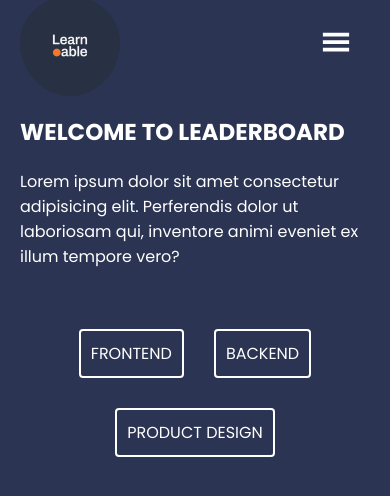
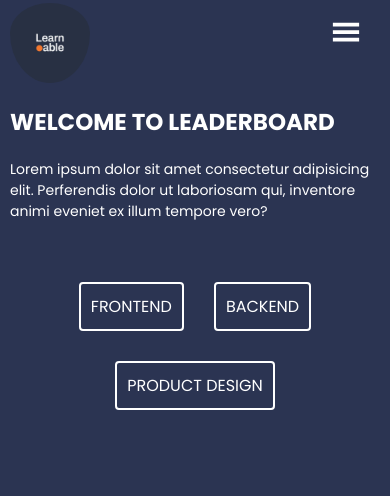
Before and after one commit to Nky237/LeaderBoard, a React (Vite) app: page /leader in a window 390 px wide. Shown: the top 496 px of the page. Built offline with nearby package versions, Linux system fonts and the light colour scheme.

Commit message:
new commit

```diff
--- a/src/index.css
+++ b/src/index.css
@@ -171,6 +171,8 @@ width: 100px;
 @media only screen and (max-width: 767px){
   body{
     overflow-x: hidden !important;
+    padding: 10px ;
+
   }
   .ham{
     display: block;
@@ -192,8 +194,8 @@ width: 100px;
     display: flex;
     flex-direction: column;
     position: absolute;
-    height: 100vh;
-    top: 44px;
+    height: calc(100vh - 114px);
+    top: 70px;
     left: -10px;
     background-color: var(--secondary);
     margin-top: 35px;
@@ -204,7 +206,7 @@ width: 100px;
 
   }
   .expanded ul a{
-    font-size: 20px;
+    font-size: 18px;
     text-decoration: none;
     padding: 20px 0;
   }
@@ -213,9 +215,9 @@ width: 100px;
     display: none;
   }
   .logo img{
-    height: 100px;
-    width: 100px;
-    padding-top: 7px;
+    height: 80px;
+    width: 80px;
+    padding-top: 20px;
 
   }
 
@@ -227,7 +229,14 @@ width: 100px;
     flex-wrap: wrap;
     width: 100% !important;
   }
+  .scoreLayout{
+    width: 100%;
+
+  }
   .scoreLayout h1{
     font-size: 23px;
   }
+  .scoreLayout p{
+    font-size: 14px;
+  }
 }
--- a/src/layouts/Rootlayout.jsx
+++ b/src/layouts/Rootlayout.jsx
@@ -2,6 +2,7 @@ import React, { useState } from 'react'
 import { NavLink, Outlet } from 'react-router-dom'
 import logo from '../assets/logo.jpg'
 import { GiHamburgerMenu } from 'react-icons/gi';
+import { FaTimes } from 'react-icons/fa';
 
 const Rootlayout = () => {
   const [isOpen, setisOpen] = useState(false)
@@ -25,7 +26,8 @@ const Rootlayout = () => {
               </ul>
             </nav>
             <div className="ham">
-            <GiHamburgerMenu onClick={toggleMenu} />
+            {/* <GiHamburgerMenu onClick={toggleMenu} /> */}
+            <p onClick={toggleMenu}>{isOpen? <FaTimes />  : <GiHamburgerMenu /> }</p>
             </div>
         </header>
         <main>
--- a/src/pages/Score/ScoreDetails.jsx
+++ b/src/pages/Score/ScoreDetails.jsx
@@ -13,13 +13,13 @@ const ScoreDetails = () => {
         <p>Task 4 score is {score.Task4}</p>
         <p>Appraisal 1 score is {score.Appraisal1}</p>
         <p>Appraisal 2 score is {score.Appraisal2}</p>
-        <div className="details">
+        {/* <div className="details">
             <h3>DESCRIPTION</h3>
             <p>
                 Lorem ipsum dolor sit amet consectetur adipisicing elit. Praesentium, molestias voluptates earum quae vero, molestiae laudantium quia consequatur suscipit rem magnam. Nesciunt deserunt temporibus voluptatem! Enim
                 modi quod, beatae cumque nostrum ut eaque doloremque blanditiis ipsum esse in sed molestiae.
             </p>
-        </div>
+        </div> */}
     </div>
   )
 }
```
